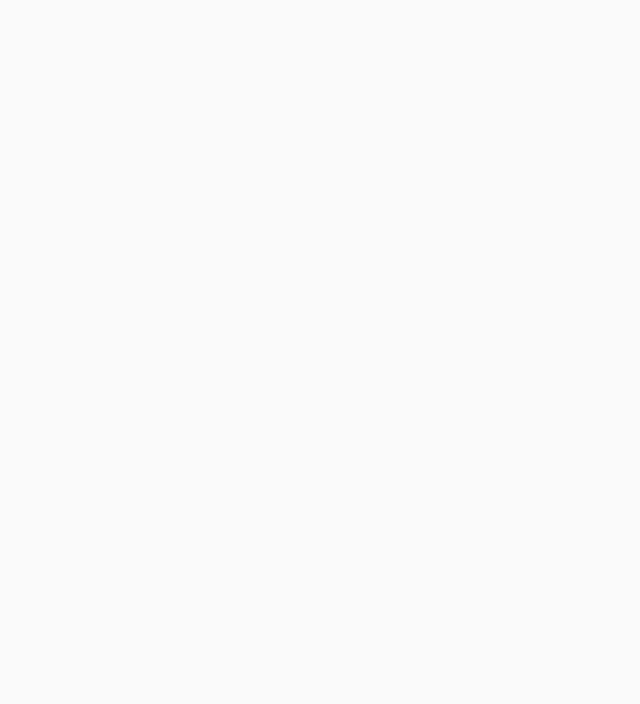
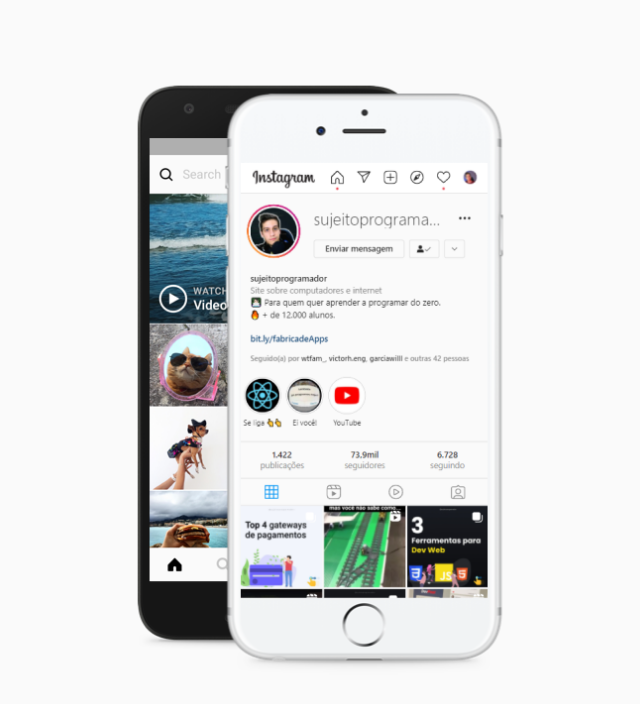
Before and after one commit to pedroo-lucaxgs/Curso-fullstack-Projeto.Instagram, a plain HTML site: page index.html in a window 1280 px wide. Shown: the whole page, without its empty margins (119-759 px from the left). Drawn offline with Linux system fonts and the light colour scheme; files that its build step writes are made by us from their sources.

Commit message:
criando colunas

```diff
--- a/index.html
+++ b/index.html
@@ -6,7 +6,7 @@
     <meta http-equiv="X-UA-Compatible" content="IE=edge">
     <meta name="viewport" content="width=device-width, initial-scale=1.0">
 
-    <link rel="stylesheet" href="css/style.css" />
+    <link rel="stylesheet" href="style.css" />
 
 
 
--- a/style.css
+++ b/style.css
@@ -31,3 +31,21 @@ body{
     display: flex;
     align-items: center;
 }
+
+.column{
+    flex-grow: 1;
+    width: 50%;
+}
+
+.left{
+    background-image: url(img/main-foto.png);
+    background-size: 450px;
+    background-repeat: no-repeat;
+    background-position: center;
+    height: 600px;
+    margin-bottom: 50px;
+}
+
+.right{
+    padding-left: 20px;
+}
```
